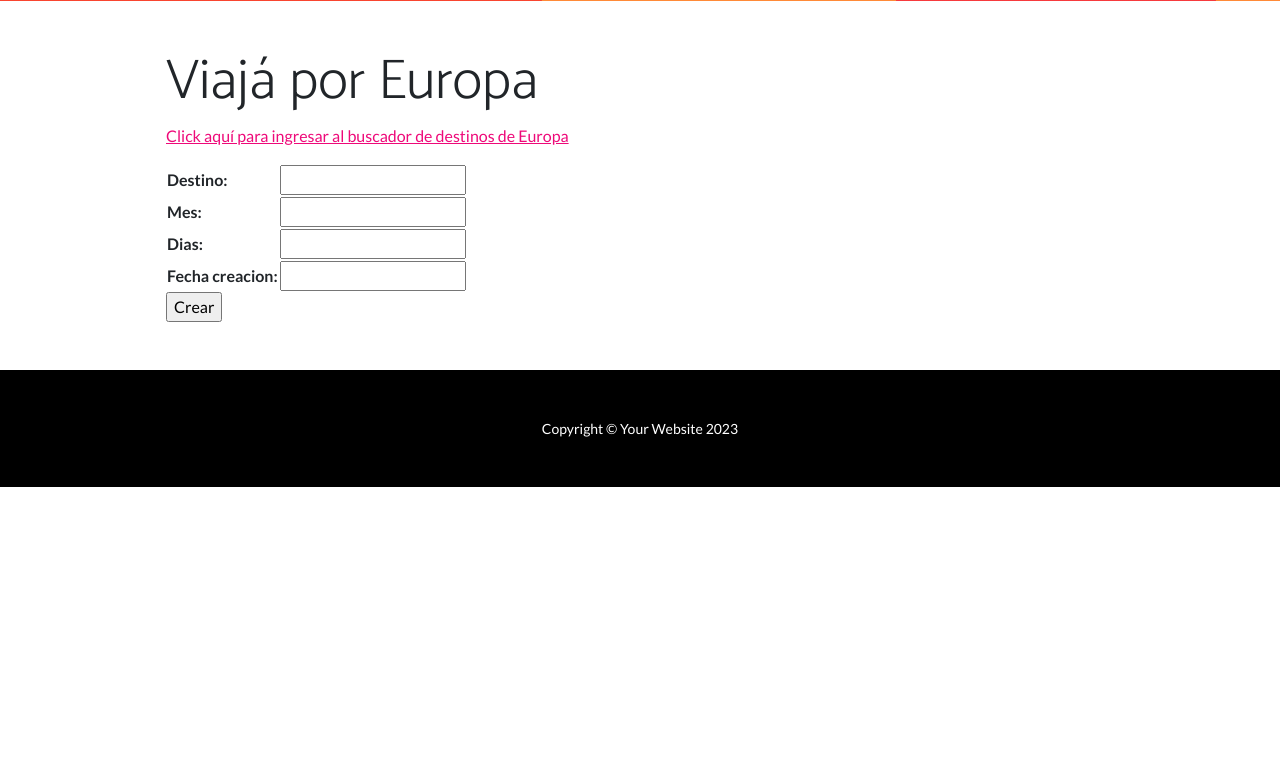
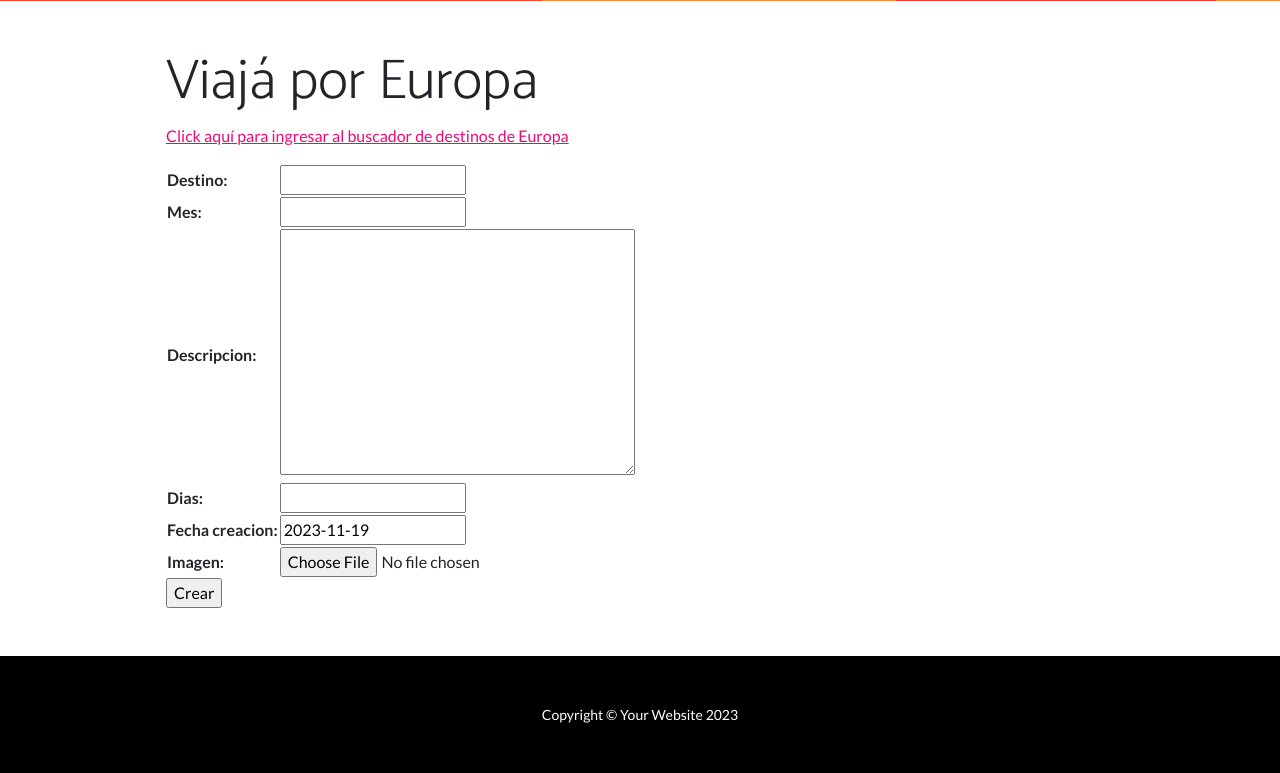
Before and after one commit to valejacobi/Proyecto_final_Jacobi_Valeria, a Django app: page /Europa/ in a window 1280 px wide. Shown: the part 720-1493 px from the top of the page. Before the commit the page ends 1207 px from the top, so only its background shows below. Run offline with Django 4.2, Linux system fonts and the light colour scheme; some libraries are stand-ins or nearby versions.

Commit message:
Finalizacion del proyecto

```diff
--- a/cuentas/templates/cuentas/ver_perfil.html
+++ b/cuentas/templates/cuentas/ver_perfil.html
@@ -28,7 +28,7 @@
                             {% if datos_extra.avatar %}
                                 <img src="{{ datos_extra.avatar.url }}" alt="Avatar" style="width:50px;">
                             {% else %}
-                            <img src="{{ datos_extra.avatar}}" alt="Avatar" style="width:50px;">
+                            <img src="{{ datos_extra.avatar}}" alt="Avatar" style="width:1px;">
                             {% endif %}
                     </ul>
 
--- a/inicio/forms.py
+++ b/inicio/forms.py
@@ -1,5 +1,6 @@
 from django import forms
 from ckeditor.fields import RichTextFormField
+from .models import Europa
 
 
 
@@ -9,6 +10,12 @@ class EuropaFormulario(forms.Form):
     descripcion = RichTextFormField()
     dias = forms.IntegerField()
     fecha_creacion = forms.DateField()
+    imagen = forms.ImageField(required=False)
+
+class EuropaFormulario(forms.ModelForm):
+    class Meta:
+        model = Europa
+        fields = ['destino', 'mes', 'descripcion', 'dias', 'fecha_creacion', 'imagen']
 
 class BusquedaEuropaFormulario(forms.Form):
     destino = forms.CharField(max_length=30)
@@ -23,3 +30,4 @@ class ActualizarEuropaFormulario(forms.Form):
     descripcion = RichTextFormField()
     dias = forms.IntegerField()
     fecha_creacion = forms.DateField()
+    imagen = forms.ImageField()
--- a/inicio/models.py
+++ b/inicio/models.py
@@ -10,6 +10,7 @@ class Europa(models.Model):
     descripcion = RichTextField(default='')
     dias = models.IntegerField()
     fecha_creacion = models.DateField(default=date.today)
+    imagen = models.ImageField(upload_to='destino_img', null=True,blank=True )
 
     def __str__(self):
         return f'{self.id} - {self.destino} - {self.mes}'
--- a/inicio/templates/inicio/actualizar_europa.html
+++ b/inicio/templates/inicio/actualizar_europa.html
@@ -17,7 +17,7 @@
 
         {% comment %} <form action="" method="POST"> {% endcomment %}
 
-            <form action="" method="POST">
+            <form method="post" enctype="multipart/form-data">
                 {% csrf_token %}
                 <table>
                     {{formulario.media}}
@@ -25,7 +25,7 @@
                 </table>
                 <input type="submit" value="Actualizar">
 
-        </form>
+            </form>
         <p>
             <a href={% url "Buscador" %}>Volver</a>
             </p>
--- a/inicio/templates/inicio/detalle_europa.html
+++ b/inicio/templates/inicio/detalle_europa.html
@@ -23,6 +23,11 @@
                     <li>descripcion: {{europa.descripcion| safe }}</li>
                     <li>dias: {{europa.dias}}</li>
                     <li>fecha de creacion: {{europa.fecha_creacion}}</li>
+                    <br>
+                    {% if europa.imagen %}
+                        <img src="{{ europa.imagen.url }}" alt="" width="300" height="300">
+                    {% endif %}
+                    <br>
                 </ul>
                 <p>
                     <a href={% url "Buscador" %}>Volver</a>
--- a/inicio/templates/inicio/europa.html
+++ b/inicio/templates/inicio/europa.html
@@ -19,7 +19,7 @@
 
 
                 </p>
-        <form action="" method="POST">
+            <form method="post" enctype="multipart/form-data">
             {% csrf_token %}
 
                 <table>
--- a/inicio/views.py
+++ b/inicio/views.py
@@ -62,7 +62,7 @@ def actualizar_europa(request, europa_id):
     europa_a_actualizar = Europa.objects.get(id=europa_id)
 
     if request.method == "POST":
-        formulario = ActualizarEuropaFormulario(request.POST)
+        formulario = ActualizarEuropaFormulario(request.POST, request.FILES)
         if formulario.is_valid():
             info_nueva = formulario.cleaned_data
 
@@ -71,13 +71,14 @@ def actualizar_europa(request, europa_id):
             europa_a_actualizar.descripcion = info_nueva.get('descripcion')
             europa_a_actualizar.dias = info_nueva.get('dias')
             europa_a_actualizar.fecha_creacion = info_nueva.get('fecha_creacion')
+            europa_a_actualizar.imagen = info_nueva.get('imagen')
 
             europa_a_actualizar.save()
             return redirect('Buscador')
         else:
             return render(request, 'inicio/actualizar_europa.html', {'formulario': formulario})
 
-    formulario = ActualizarEuropaFormulario(initial={'destino': europa_a_actualizar.destino, 'mes': europa_a_actualizar.mes, 'descripcion': europa_a_actualizar.descripcion, 'dias': europa_a_actualizar.dias, 'fecha_creacion': europa_a_actualizar.fecha_creacion})
+    formulario = ActualizarEuropaFormulario(initial={'destino': europa_a_actualizar.destino, 'mes': europa_a_actualizar.mes, 'descripcion': europa_a_actualizar.descripcion, 'dias': europa_a_actualizar.dias, 'fecha_creacion': europa_a_actualizar.fecha_creacion, 'imagen': europa_a_actualizar.imagen})
     return render(request, 'inicio/actualizar_europa.html', {'formulario': formulario})
 
 def detalle_europa(request, europa_id):
@@ -97,8 +98,9 @@ def europa_view(request):
      #      return render (request, 'inicio/europa.html', {})
 
      if request.method == 'POST':
-          formulario = EuropaFormulario(request.POST)
+          formulario = EuropaFormulario(request.POST, request.FILES)
           if formulario.is_valid():
+
                info_limpia = formulario.cleaned_data
 
                destino = info_limpia.get('destino')
@@ -106,8 +108,9 @@ def europa_view(request):
                descripcion = info_limpia.get('descripcion')
                dias = info_limpia.get('dias')
                fecha_creacion = info_limpia.get('fecha_creacion')
+               imagen = info_limpia.get('imagen')
 
-               europa = Europa(destino=destino.lower(), mes=mes, descripcion=descripcion, dias=dias, fecha_creacion=fecha_creacion)
+               europa = Europa(destino=destino.lower(), mes=mes, descripcion=descripcion, dias=dias, fecha_creacion=fecha_creacion, imagen=imagen)
                europa.save()
 
                return redirect('Buscador')
@@ -118,9 +121,6 @@ def europa_view(request):
      return render(request, 'inicio/europa.html', {'formulario':formulario})
 
 def america_view(request):
-
-
-
 
 
      if request.method == 'POST':
--- a/proyecto_final_jacobi/settings.py
+++ b/proyecto_final_jacobi/settings.py
@@ -120,6 +120,7 @@ USE_TZ = True
 
 STATIC_URL = 'static/'
 
+
 # Default primary key field type
 # https://docs.djangoproject.com/en/4.2/ref/settings/#default-auto-field
 
```
Also changed, not shown: cuentas/forms.py (line endings or trailing spaces), inicio/migrations/0006_europa_imagen.py (added).
